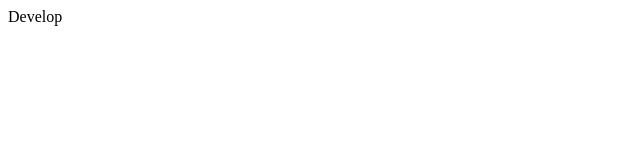
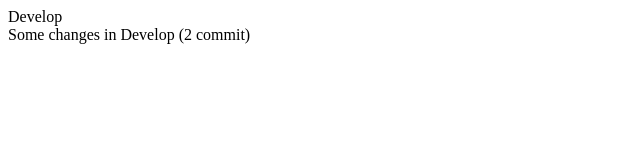
Before and after one commit to TPoleliuk/Hillel_Front-end-Pro-HW-35, a plain HTML site: page index.html in a window 1280 px wide. Shown: the whole page, without its empty margins (0-640 px from the left). Drawn offline with Linux system fonts and the light colour scheme.

Commit message:
2 Some changes in Develop-branch

```diff
--- a/index.html
+++ b/index.html
@@ -8,5 +8,7 @@
 </head>
 <body>
     <div>Develop</div>
+
+    <div>Some changes in Develop (2 commit)</div>
 </body>
 </html>
```
